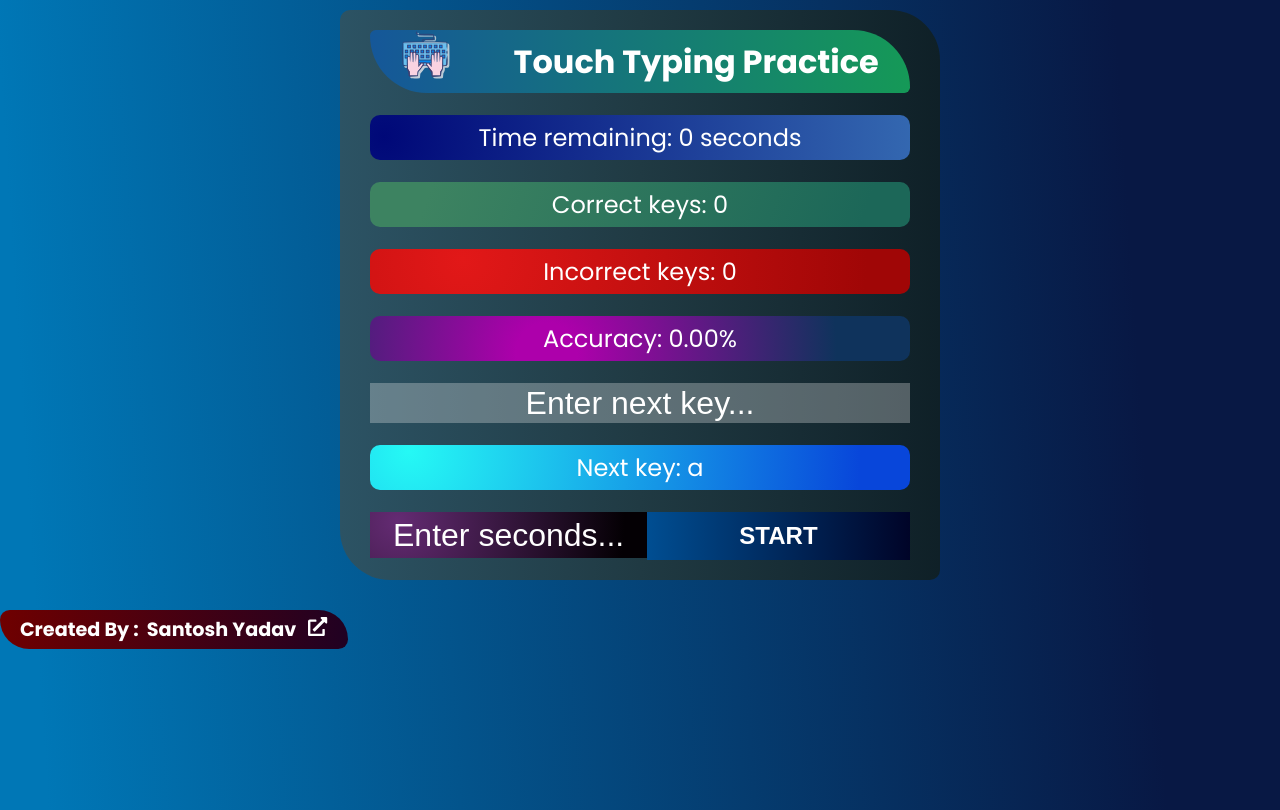
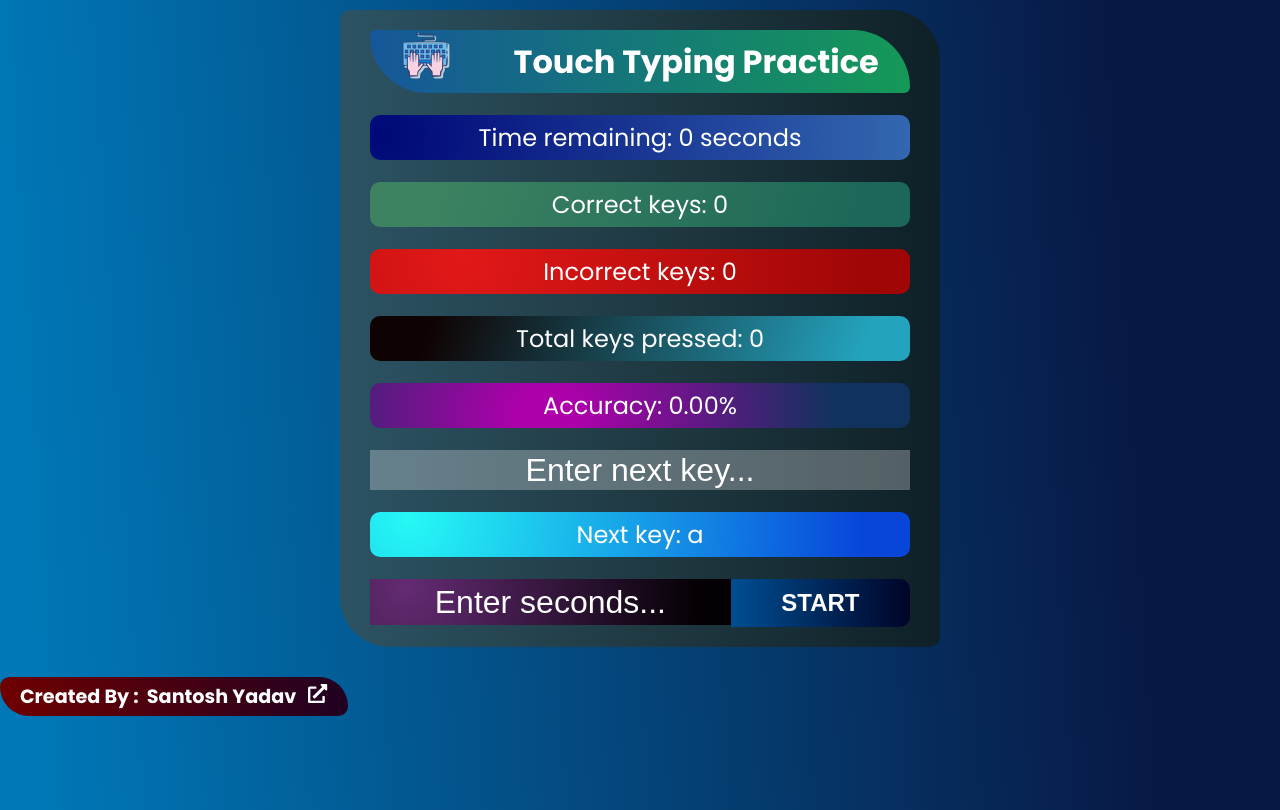
Before and after one commit to santoshy1101/touch-typing-practice, a React (Vite) app: page / in a window 1280 px wide. Built offline with nearby package versions, Linux system fonts and the light colour scheme.

Commit message:
added total key presesd

```diff
--- a/src/App.css
+++ b/src/App.css
@@ -1,5 +1,5 @@
 @import url("https://fonts.googleapis.com/css2?family=Alata&family=Josefin+Sans:wght@300&family=Poppins:wght@400;500;700&display=swap");
-.box{
+.box {
   height: 100vh;
 }
 .container {
@@ -86,6 +86,13 @@ p.incorrectkeys {
     rgba(160, 6, 6, 1) 90%
   );
 }
+p.totalkeys {
+  background-image: linear-gradient(
+    109.6deg,
+    rgba(15, 2, 2, 1) 11.2%,
+    rgba(36, 163, 190, 1) 91.1%
+  );
+}
 p.accuracy {
   background-image: radial-gradient(
     circle farthest-corner at 32.7% 82.7%,
@@ -138,11 +145,11 @@ span.credit {
 button {
   font-size: 1.5rem;
   padding: 10px;
-  /* border-radius: 10px 100px; */
+  border-radius: 0px 10px 10px 0px;
   border: none;
   font-weight: 600;
   color: white;
-  width: 100%;
+  width: 50%;
   cursor: pointer;
   background: #000428; /* fallback for old browsers */
   background: -webkit-linear-gradient(
@@ -161,19 +168,26 @@ button {
   color: white;
   opacity: 1; /* Firefox */
 }
-a{
+a {
   text-decoration: none;
   color: white;
 }
 
-div.edit-time{
+div.edit-time {
   /* border: 2px solid red; */
   display: flex;
   flex-direction: row-reverse;
 }
-.edit-time input{
+.edit-time input {
   padding: 23px;
-  background-image: radial-gradient( circle farthest-corner at 10% 20%,  rgba(100,43,115,1) 0%, rgba(4,0,4,1) 90% );
+  background-image: radial-gradient(
+    circle farthest-corner at 10% 20%,
+    rgba(100, 43, 115, 1) 0%,
+    rgba(4, 0, 4, 1) 90%
+  );
+}
+button.reset {
+  width: 100%;
 }
 
 @media screen and (max-width: 480px) {
@@ -184,7 +198,7 @@ div.edit-time{
   input {
     font-size: 16px;
   }
-  button{
+  button {
     font-size: 1rem;
   }
   img {
--- a/src/App.jsx
+++ b/src/App.jsx
@@ -9,7 +9,8 @@ const App = () => {
   const [incorrectKeys, setIncorrectKeys] = useState(0)
   const [timer, setTimer] = useState(0) // 5-minute timer in seconds
   const [seconds, setSeconds] = useState(300)
-  const inputRef = useRef(null)
+  const textRef = useRef(null)
+  const secondsRef = useRef(null)
   const audioRef = useRef(new Audio(keyPressSound)) // Create an Audio object with the sound file
 
   const keysToType = 'asdfjkl;'
@@ -27,12 +28,15 @@ const App = () => {
     if (timer === 0) {
       clearInterval(interval)
       if ((timer === 0 && correctKeys > 0) || incorrectKeys > 0) {
-        inputRef.current.value = 'Time is over...'
+        textRef.current.value = 'Time is over...'
       }
     }
+    textRef.current.focus()
+  }, [timer])
 
-    inputRef.current.focus()
-  }, [timer])
+  useEffect(() => {
+    secondsRef.current.focus()
+  }, [])
 
   const handleInputChange = (e) => {
     const randomIndex = Math.floor(Math.random() * 8)
@@ -43,10 +47,10 @@ const App = () => {
     if (lastTypedKey === keysToType[currentKeyIndex]) {
       setCorrectKeys((prevCorrectKeys) => prevCorrectKeys + 1)
       setCurrentKeyIndex(randomIndex)
-      inputRef.current.style.backgroundColor = '#37b24d'
+      textRef.current.style.backgroundColor = '#37b24d'
     } else {
       setIncorrectKeys((prevIncorrectKeys) => prevIncorrectKeys + 1)
-      inputRef.current.style.backgroundColor = '#e03131'
+      textRef.current.style.backgroundColor = '#e03131'
     }
 
     e.target.value = lastTypedKey // Override previous input with the new key
@@ -61,9 +65,9 @@ const App = () => {
   }
 
   const restartHandler = (seconds) => {
-    inputRef.current.placeholder = 'Enter next key...'
-    inputRef.current.value = ''
-    inputRef.current.style.backgroundColor = 'black'
+    textRef.current.placeholder = 'Enter next key...'
+    textRef.current.value = ''
+    textRef.current.style.backgroundColor = 'black'
     setCurrentKeyIndex(0)
     setCorrectKeys(0)
     setIncorrectKeys(0)
@@ -85,6 +89,9 @@ const App = () => {
         <p className="timer">Time remaining: {timer > 0 ? timer : 0} seconds</p>
         <p className="correctkeys">Correct keys: {correctKeys}</p>
         <p className="incorrectkeys">Incorrect keys: {incorrectKeys}</p>
+        <p className="totalkeys">
+          Total keys pressed: {correctKeys + incorrectKeys}
+        </p>
         <p className="accuracy">
           Accuracy:{' '}
           {((correctKeys / (correctKeys + incorrectKeys)) * 100 || 0).toFixed(
@@ -98,7 +105,7 @@ const App = () => {
           onChange={handleInputChange}
           autoFocus
           disabled={timer <= 0}
-          ref={inputRef}
+          ref={textRef}
           placeholder="Enter next key..."
         />
 
@@ -112,17 +119,20 @@ const App = () => {
                 : 'START'}
             </button>
             <input
+              ref={secondsRef}
               onKeyUp={(e) => {
                 e.key === 'Enter'
                   ? restartHandler(seconds)
                   : setSeconds(Number(e.target.value))
               }}
-              type="text"
+              type="number"
               placeholder="Enter seconds..."
             />
           </div>
         ) : (
-          <button onClick={() => setTimer(0)}>RESET</button>
+          <button className="reset" onClick={() => setTimer(0)}>
+            RESET
+          </button>
         )}
       </div>
       <span className="credit">
--- a/src/index.css
+++ b/src/index.css
@@ -13,4 +13,10 @@ body {
   -webkit-user-select: none; /* Safari */
   -ms-user-select: none; /* IE 10 and IE 11 */
   user-select: none; /* Standard syntax */
+
 }
+input::-webkit-outer-spin-button,
+input::-webkit-inner-spin-button {
+  -webkit-appearance: none;
+  margin: 0;
+}
```
